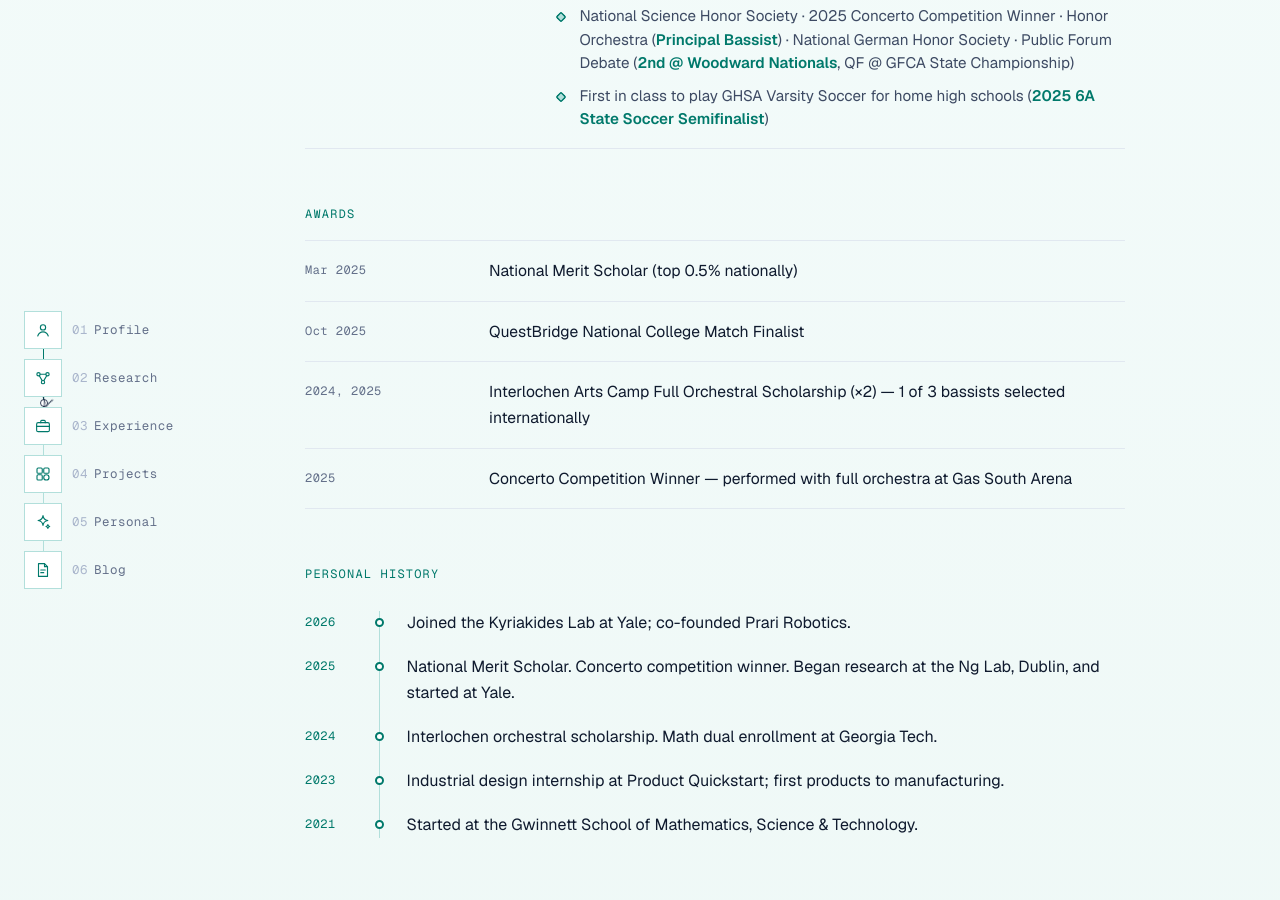
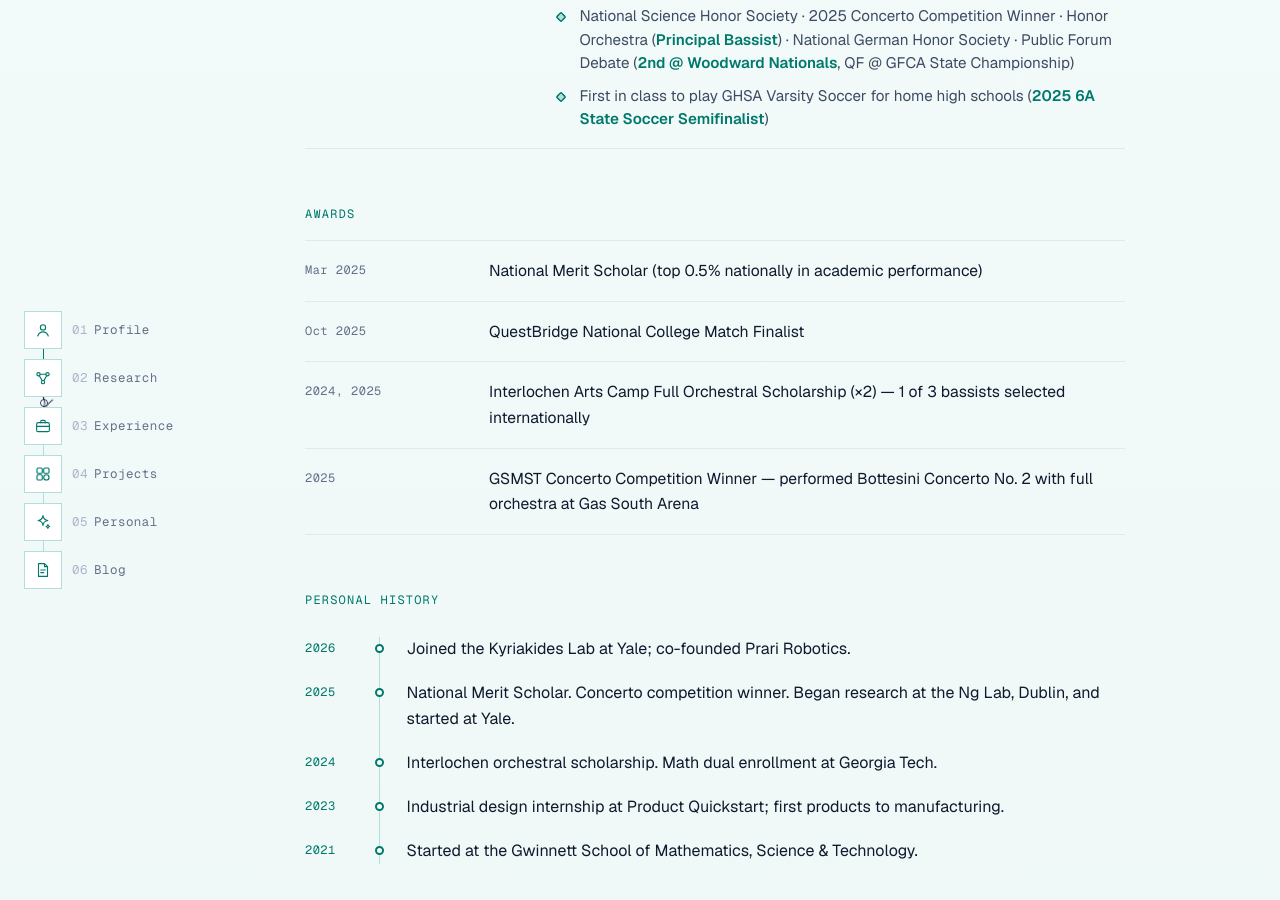
Before and after one commit to yuvinkang/yuvinkang.github.io, a Jekyll site: the page built from index.html, in a window 1280 px wide and 900 px high, scrolled down 3060 px. Built offline with Jekyll 4.4.1, drawn with Linux system fonts in a browser that asks for light colours.

Commit message:
Update award descriptions for clarity

```diff
--- a/_data/profile.yml
+++ b/_data/profile.yml
@@ -65,11 +65,11 @@ education:
       - "First in class to play GHSA Varsity Soccer for home high schools (**2025 6A State Soccer Semifinalist**)"
 
 awards:
-  - name: "National Merit Scholar (top 0.5% nationally)"
+  - name: "National Merit Scholar (top 0.5% nationally in academic performance)"
     date: "Mar 2025"
   - name: "QuestBridge National College Match Finalist"
     date: "Oct 2025"
   - name: "Interlochen Arts Camp Full Orchestral Scholarship (×2) — 1 of 3 bassists selected internationally"
     date: "2024, 2025"
-  - name: "Concerto Competition Winner — performed with full orchestra at Gas South Arena"
+  - name: "GSMST Concerto Competition Winner — performed Bottesini Concerto No. 2 with full orchestra at Gas South Arena"
     date: "2025"
```
